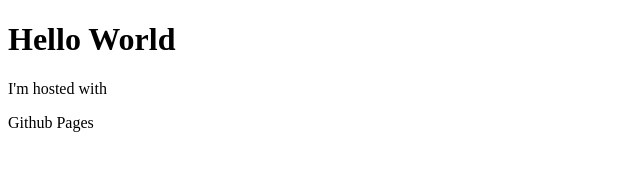
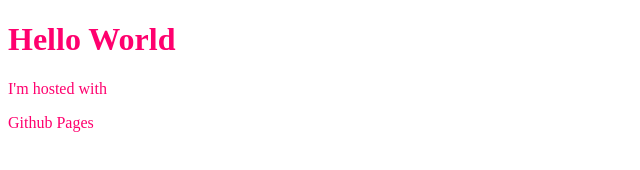
Before and after one commit to leccalinn/leccalinn.github.io, a plain HTML site: page index.html in a window 1280 px wide. Shown: the whole page, without its empty margins (0-640 px from the left). Drawn offline with Linux system fonts and the light colour scheme.

Commit message:
Add files via upload

```diff
--- a/index.html
+++ b/index.html
@@ -1,6 +1,15 @@
 <!DOCTYPE html>
+
 <html lang="en-UK">
 <head>
+		<meta charset="UTF-8">
+		<title>My First Web Page</title>
+		<style>
+				body {
+						backgroundColor: #FF6E00;
+						color: #FF006E;
+				}
+		</style>
 		<script>
 		function writeHostName() {
 				hostName.innerHTML = "Github Pages";
```
